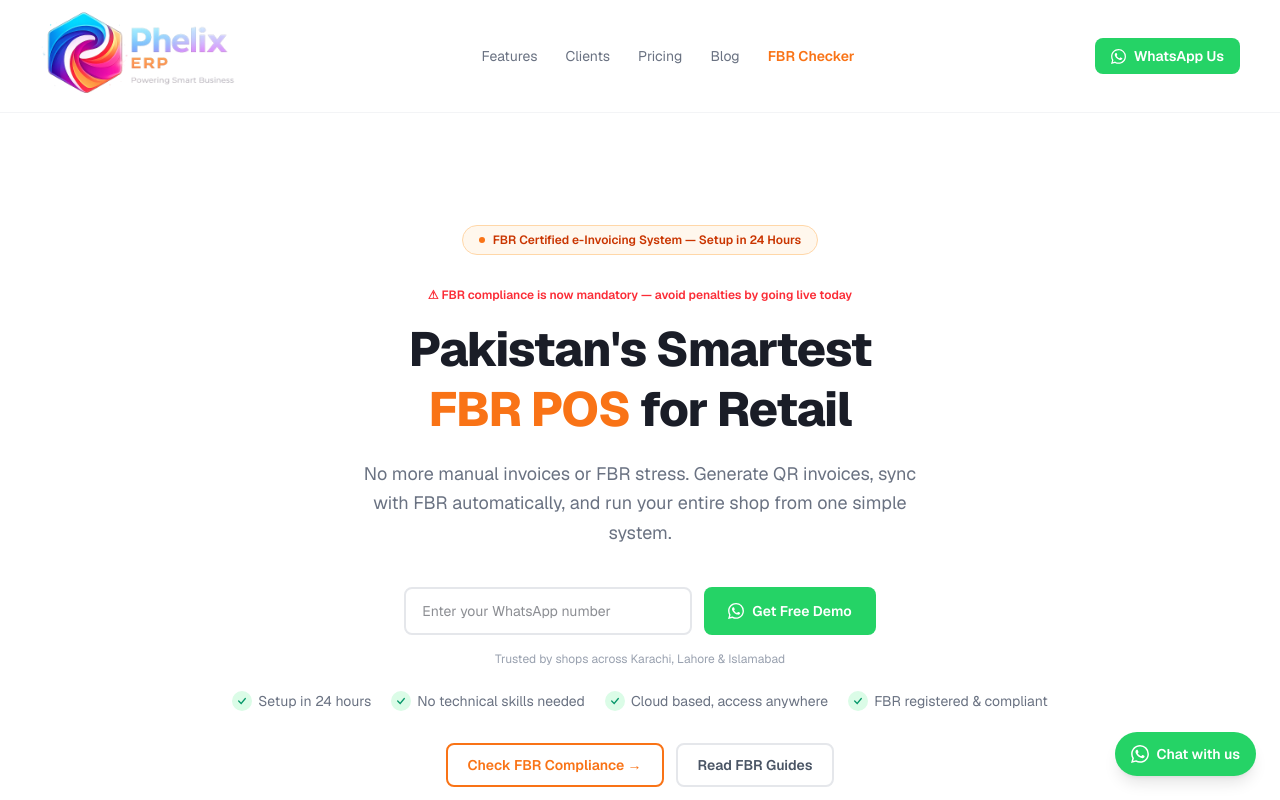
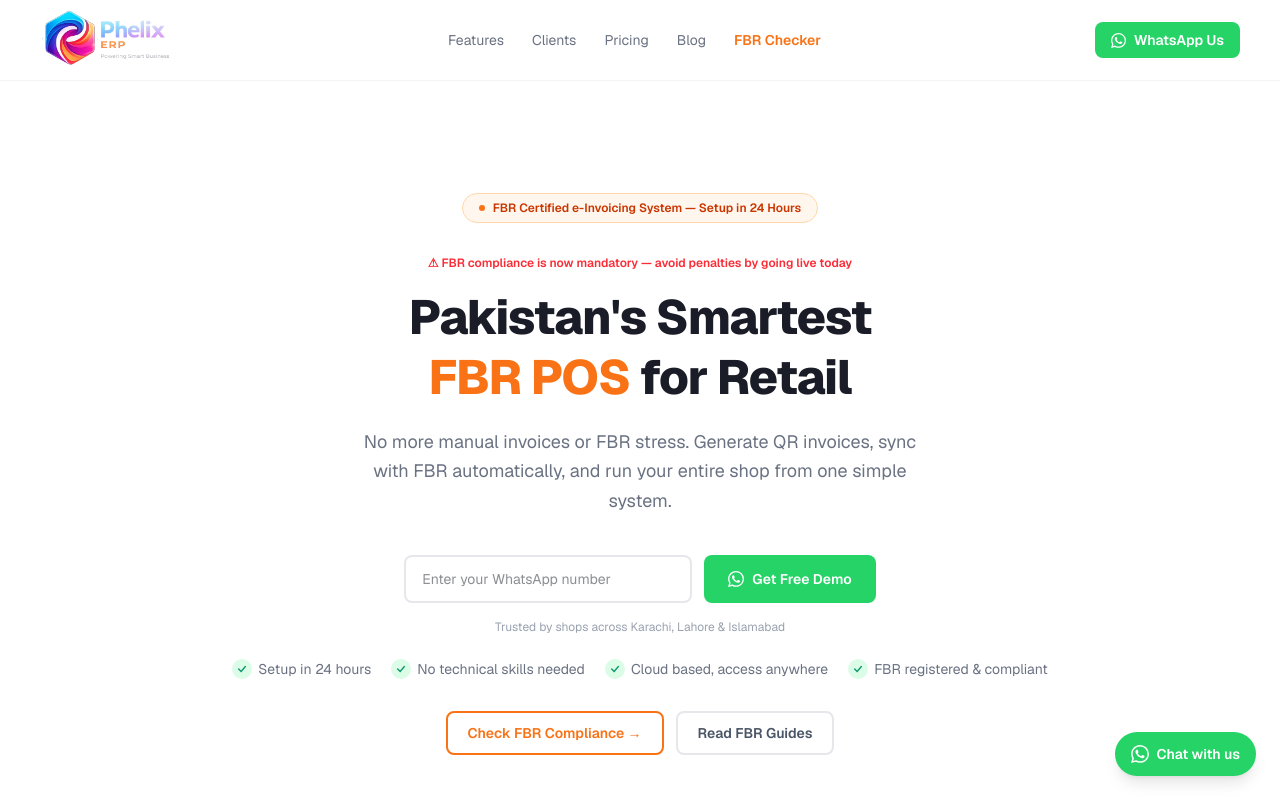
Before and after one commit to AbdulRafay272022/fbr-pos-landing, a Next.js app: page / in a window 1280 px wide. Shown: the top 800 px of the page. Built offline with nearby package versions, Linux system fonts and the light colour scheme; no server answers.

Commit message:
initial commit

```diff
--- a/app/page.tsx
+++ b/app/page.tsx
@@ -178,9 +178,9 @@
             <Image
               src="/phelix-logo.png"
               alt="Phelix ERP Logo – FBR POS System Pakistan"
-              width={360}
-              height={120}
-              className="h-24 w-auto object-contain"
+              width={240}
+              height={72}
+              className="h-16 w-auto object-contain"
               style={{ marginTop: "-8px", marginBottom: "-8px" }}
             />
           </div>
@@ -590,9 +590,9 @@
               <Image
                 src="/phelix-logo.png"
                 alt="Phelix ERP – FBR POS Pakistan"
-                width={280}
-                height={90}
-                className="h-20 w-auto object-contain"
+                width={200}
+                height={60}
+                className="h-14 w-auto object-contain"
               />
             </div>
             <nav className="flex flex-wrap gap-5 justify-center">
```
